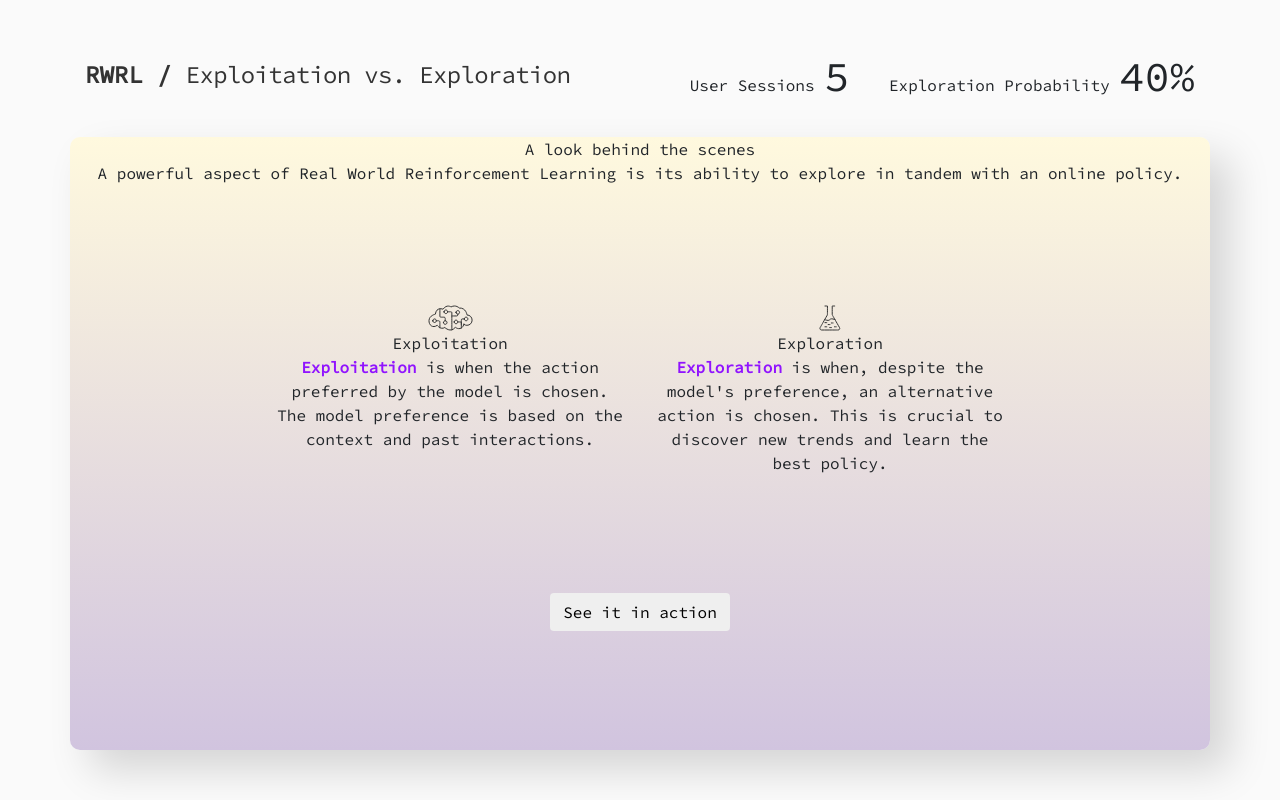
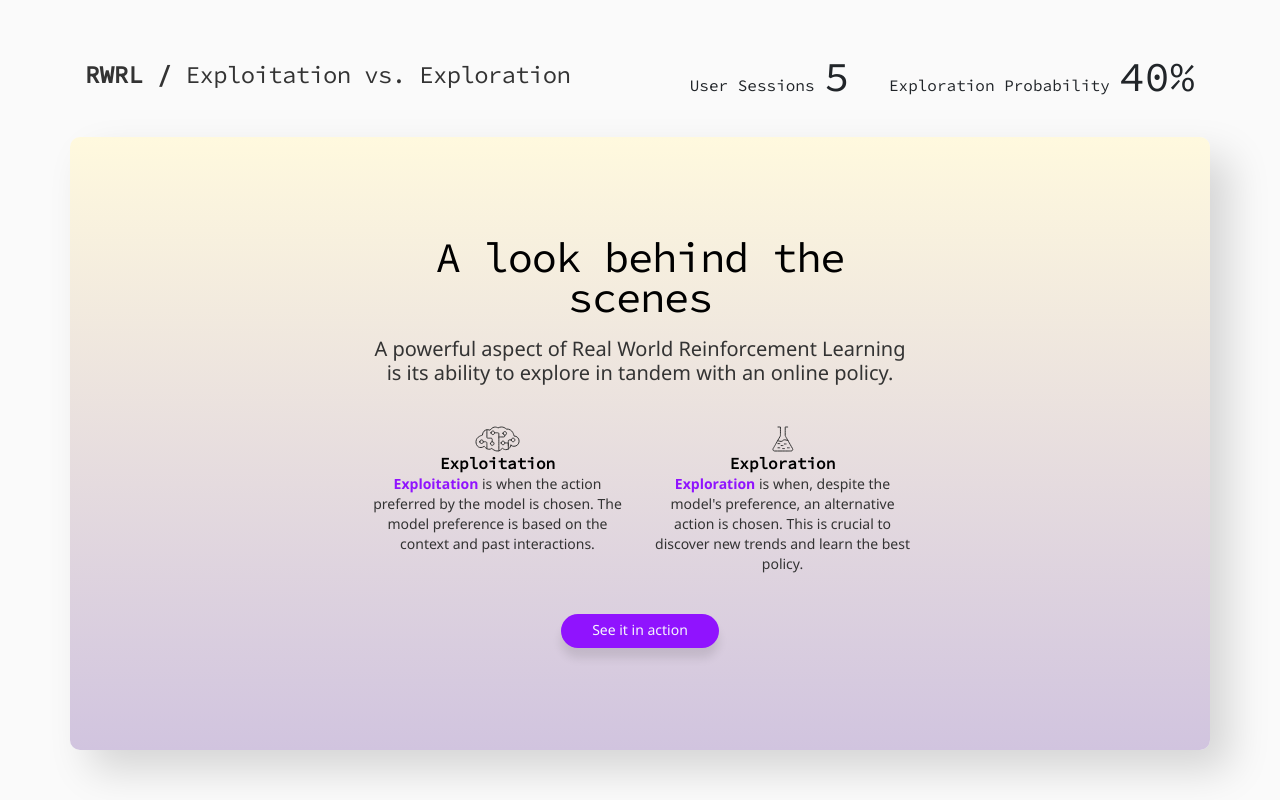
Before and after one commit to jackgerrits/techfest-demo, a plain HTML site: page index.html in a window 1280 px wide. Drawn offline with Linux system fonts and the light colour scheme.

Commit message:
Implement splash styling

```diff
--- a/index.html
+++ b/index.html
@@ -45,33 +45,33 @@
     </div>
     <div class="row flex-grow-1">
       <div class="col-lg-12 backplate splash">
-        <div class="row h-100">
-          <div class="col-lg-12">
-            <div>A look behind the scenes</div>
-            <div>
+        <div class="row h-100 align-content-start">
+          <div class="col-lg-6 offset-lg-3">
+            <div class="splash-title">A look behind the scenes</div>
+            <div class="splash-subtitle">
               A powerful aspect of Real World Reinforcement Learning is its ability to explore in tandem with an
               online policy.
             </div>
           </div>
-          <div class="col-lg-4 offset-lg-2">
+          <div class="col-lg-3 offset-lg-3">
             <img src="icon_response_dk.svg">
-            <div>Exploitation</div>
-            <div>
+            <div class="splash-section-title">Exploitation</div>
+            <div class="splash-section-text">
               <span class="p-highlight">Exploitation</span> is when the action preferred by the model is
               chosen. The model preference is based on the context and past interactions.
             </div>
           </div>
-          <div class="col-lg-4">
+          <div class="col-lg-3">
             <img src="icon_experiment_dk.svg">
-            <div>Exploration</div>
-            <div>
+            <div class="splash-section-title">Exploration</div>
+            <div class="splash-section-text">
               <span class="p-highlight">Exploration</span> is when, despite the model's preference, an
               alternative action is chosen. This is crucial to discover new trends and learn the best
               policy.
             </div>
           </div>
           <div class="col-lg-12">
-            <a href="./chat.html"><button class="btn">See it in action</button></a>
+            <a href="./chat.html"><button class="btn splash-button">See it in action</button></a>
           </div>
 
         </div>
--- a/style.css
+++ b/style.css
@@ -391,3 +391,50 @@ html {
 #sessions {
   margin-right: 30px;
 }
+
+.splash-title {
+	color: #000000;
+	font-family: "Source Code Pro";
+	font-size: 42px;
+	letter-spacing: -1.17px;
+	line-height: 40px;
+	margin-top: 100px;
+}
+
+.splash-subtitle {
+  color: #333333;
+  font-family: "Segoe UI";
+  font-size: 20px;
+  line-height: 24px;
+  margin-top: 20px;
+  margin-bottom: 40px;
+}
+
+.splash-section-title {
+  color: #000000;
+  font-family: "Source Code Pro";
+  font-size: 16px;
+  font-weight: 600;
+  line-height: 22px;
+}
+
+.splash-section-text {
+  color: #333333;
+  font-family: "Segoe UI";
+  font-size: 14px;
+  line-height: 20px;
+}
+
+.splash-button {
+  margin-top: 40px;
+  margin-bottom: 40px;
+  border-radius: 22px;
+  background-color: #9013FE;
+  box-shadow: 0 10px 10px 0 rgba(0,0,0,0.1);
+  color: #F5F6FC;
+  font-family: "Segoe UI";
+  font-size: 14px;
+  line-height: 18px;
+  text-align: center;
+  padding: 6px 30px 8px 30px;
+}
```
